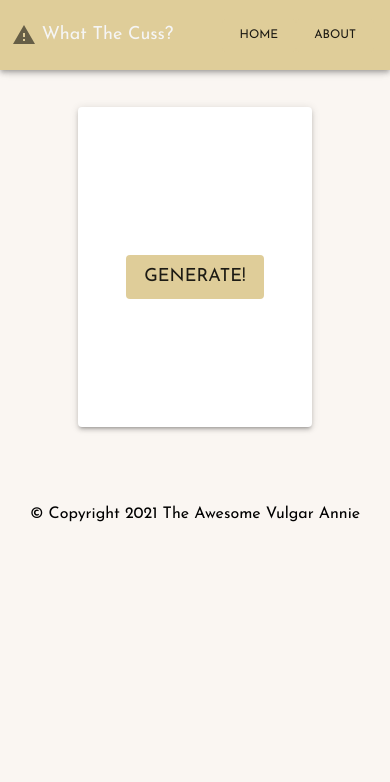
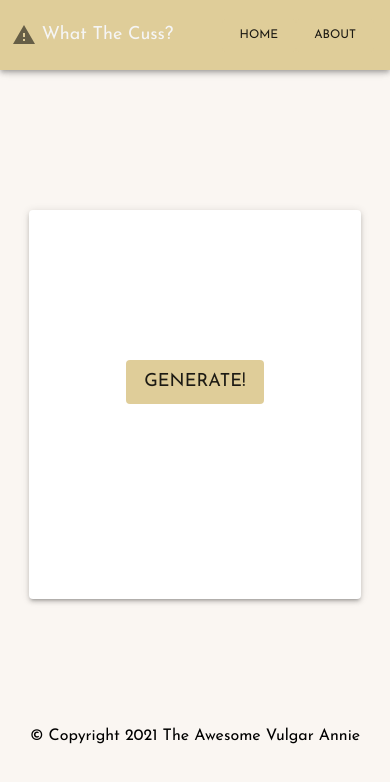
Before and after one commit to anniekongie/curseGenerator-frontend, a React (Create React App) app: page / in a window 390 px wide. Both pictures are taken after a click on the button "GIMME THE PROFANITY!". Shown: the top 782 px of the page. Built offline with nearby package versions, Linux system fonts and the light colour scheme.

Commit message:
box, button, and text responsive sizing

```diff
--- a/src/components/GeneratorBox/index.jsx
+++ b/src/components/GeneratorBox/index.jsx
@@ -15,9 +15,9 @@ function GeneratorBox (props) {
     }
     return (
         <Paper elevation={3} className={classes.formPaper}>
-            {type==="insult" && <Typography variant="h2" style={{paddingTop: 40}}> You </Typography>}
-            <Container className={classes.wordContainer} id="wordContainer">
-                {result && <Typography variant="h1">{result} !</Typography>}
+            {type==="insult" && <Typography variant="h2" className={classes.youText}> You </Typography>}
+            <Container classes={{root: classes.textContainerRoot }} className={classes.wordContainer} id="wordContainer">
+                {result && <Typography variant="h1" className={classes.resultText}>{result} !</Typography>}
             </Container>
             <Button onClick={generateWord}> Generate! </Button>
         </Paper>
--- a/src/components/GeneratorBox/styles/styles.js
+++ b/src/components/GeneratorBox/styles/styles.js
@@ -4,14 +4,40 @@ const useStyles = makeStyles((theme) => ({
     wordContainer: {
         minHeight: 148,
         paddingBottom: 70,
+        [theme.breakpoints.down('sm')]: {
+           paddingBottom: 25,
+         },
+        [theme.breakpoints.down(400)]: {
+            minHeight: 150,
+          },
+    },
+    textContainerRoot: {
+        paddingLeft: 3,
+        paddingRight: 3
+    },
+    resultText: {
+        [theme.breakpoints.down(400)]: {
+            fontSize:48,
+          },
+        overflowWrap: 'break-word',
     },
     formPaper: {
-        maxWidth: '60%',
+        width: 720,
+        [theme.breakpoints.down('sm')]: {
+          width: '85%',
+          height: '24.3rem'
+        },
         margin: '0 auto',
         display: 'block',
-        height: '20rem',
-        marginBottom: 100,
-        marginTop: '7%',
+        height: '25rem',
+        marginBottom:150,
+        marginTop: 130,
+    },
+    youText: {
+       paddingTop: 40,
+       [theme.breakpoints.down('sm')]: {
+        fontSize: 36,
+      },
     }
 }));
 
--- a/src/components/Layout/Layout.jsx
+++ b/src/components/Layout/Layout.jsx
@@ -5,7 +5,7 @@ function Layout (props) {
     const styles = useStyles();
     const { children } = props;
     return (
-        <Box id="main-outer-box-" width={1} height={1} paddingTop={64} className={styles.container}>
+        <Box id="main-out-box-Layout" width={1} height={1} paddingTop={64} className={styles.container}>
             {children}
         </Box>
     );
--- a/src/components/TypeRatingForm/styles/styles.js
+++ b/src/components/TypeRatingForm/styles/styles.js
@@ -7,9 +7,6 @@ const useStyles = makeStyles((theme) => ({
     },
     selectEmpty: {
       marginTop: theme.spacing(2),
-      // [theme.breakpoints.down('xs')]: {
-      //   fontSize: 13,
-      // }
     },
     formPaper: {
       borderRadius: 4,
@@ -21,7 +18,7 @@ const useStyles = makeStyles((theme) => ({
         margin: '0 auto',
         display: 'block',
         height: '20rem',
-        marginBottom: 80,
+        marginBottom: 75,
     },
     formControlRoot: {
       minWidth: '100%',
```
